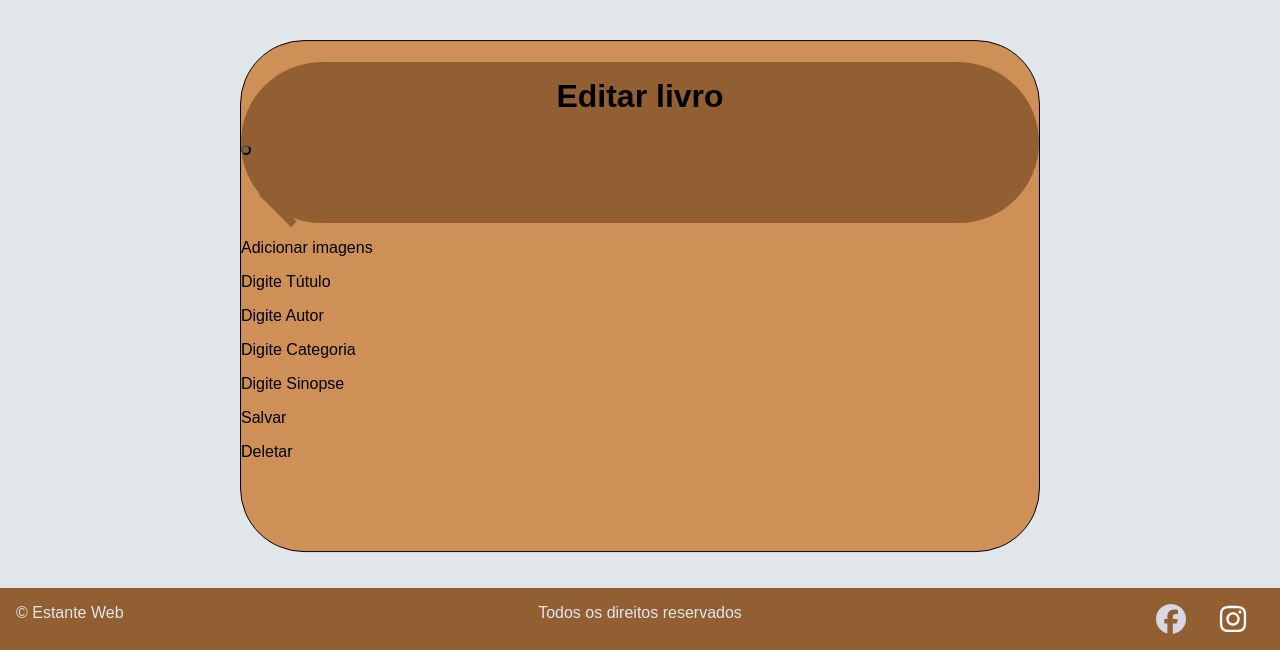
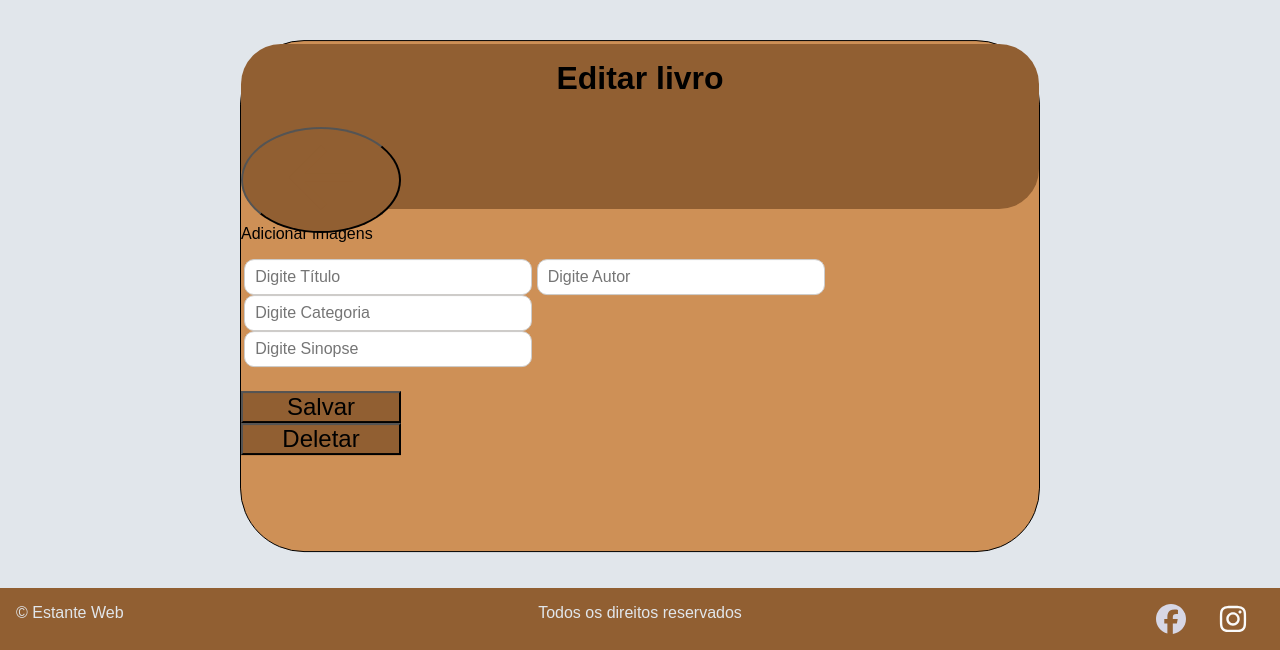
Before and after one commit to neresr0d/banco, a PHP site: page /edit-livro.php in a window 1280 px wide. Shown: the part 150-800 px from the top of the page. Run offline with PHP 8.4, Linux system fonts and the light colour scheme.

Commit message:
trabalhando na tela de edição de livros

```diff
--- a/css/style.css
+++ b/css/style.css
@@ -441,21 +441,30 @@ a {
     transform: translateY(-41%) translateX(-50%);
     width: 50rem;
     height: 32rem;
+    display: inline-block;
 
 }
 
 .edit1 {
     background-color: #915f32;
-    border-radius: 100px;
+    border-radius: 40px;
     position: relative;
     align-items: center;
-    justify-content: space-between;
+    margin-top: -18px;
+
+
 }
 
 .edit1 button{
     border-radius: 50%;
-    width: 10px;
-    height: 10px;
+    align-self: center;
+
+
+}
+
+.edit h1 button{
+    display: inline-block;
+
 }
 
 @media screen and (max-width:900px) {
--- a/edit-livro.php
+++ b/edit-livro.php
@@ -48,19 +48,19 @@
                 <div>
                     <p>Adicionar imagens</p>
                 </div>
-                <p>Digite Tútulo</p>
-                <p>Digite Autor</p>
-                <p>Digite Categoria</p>
+                <input type="text" placeholder="Digite Título">
+                <input type="text" placeholder="Digite Autor">
+                <input type="text" placeholder="Digite Categoria">
             </div>
 
             <div>
-                <P>Digite Sinopse</P>
+            <input type="text" placeholder="Digite Sinopse">
             </div>
             <div>
-                <p>Salvar</p>
+                <button>Salvar</button>
             </div>
             <div>
-                <p>Deletar</p>
+            <button>Deletar</button>
             </div>
         </div>
     </main>
```
